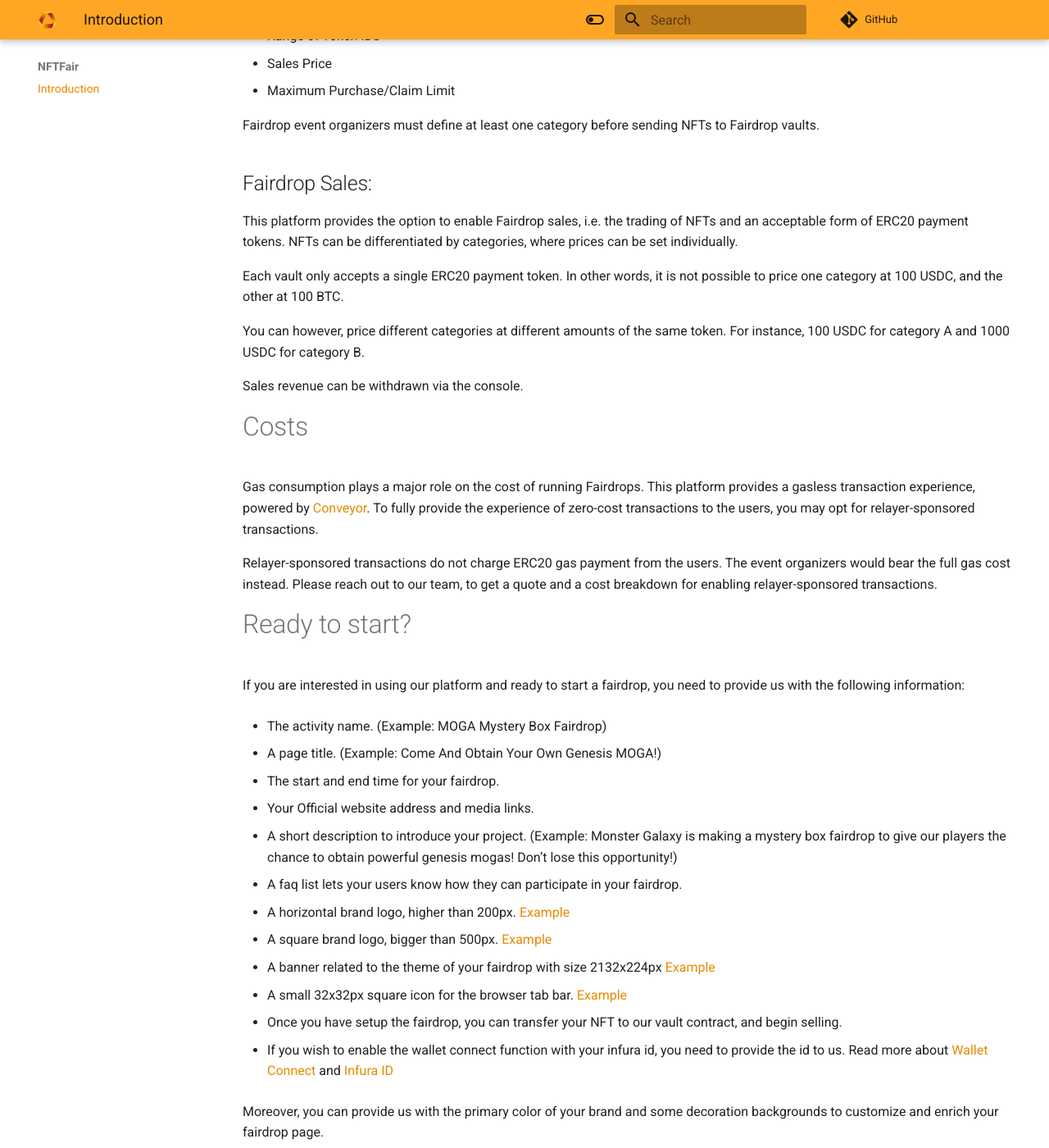
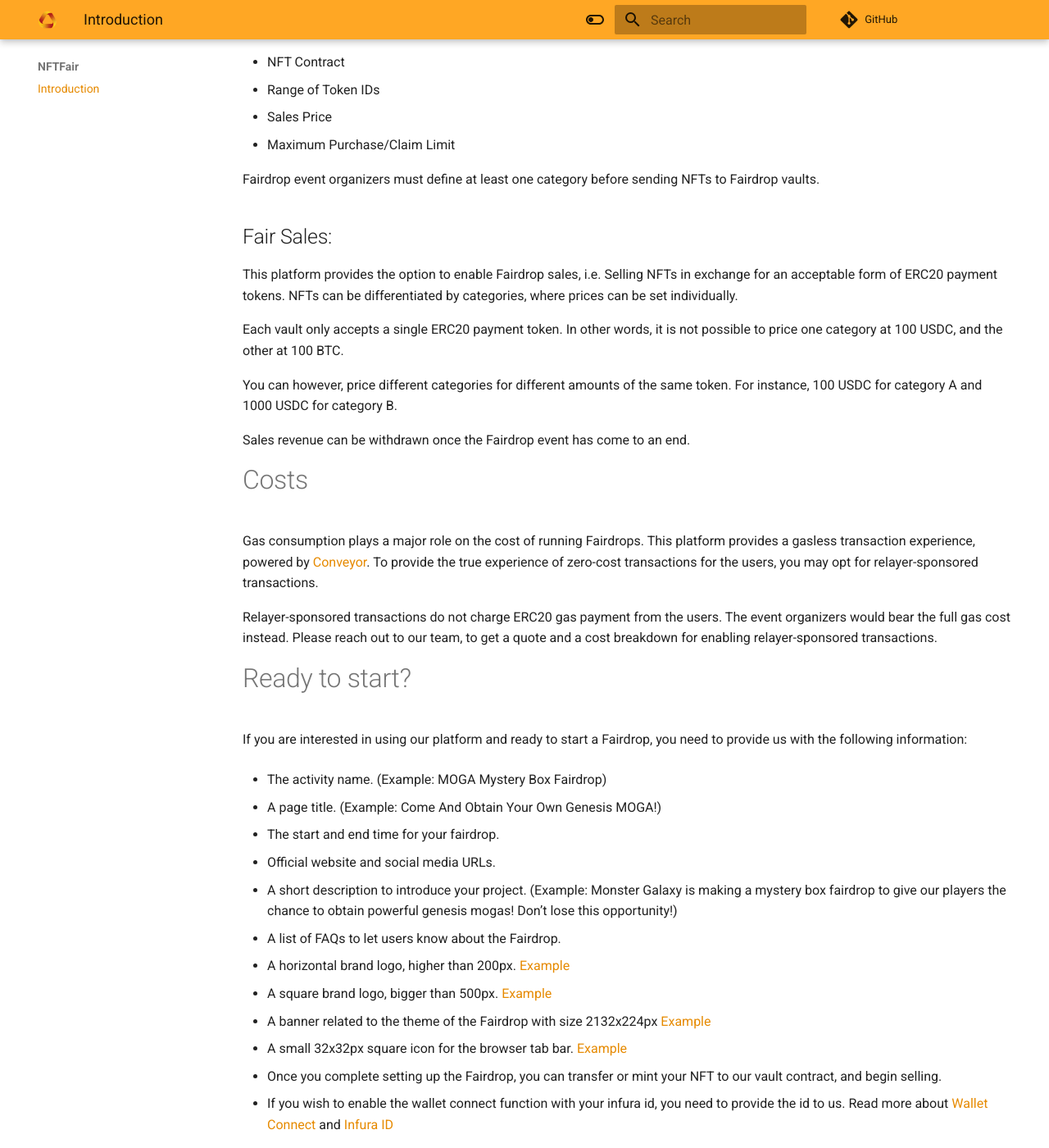
Before and after one commit to automata-network/docs, an MkDocs documentation site: the page built from docs/nftfair/introduction.md, in a window 1280 px wide and 1400 px high, scrolled down 1198 px. Shown: the whole window at 82% size. Built offline with MkDocs 1.6.1 and Material for MkDocs 9.7.7, drawn with Linux system fonts in a browser that asks for light colours; nearby versions of some CDN libraries; comment, search, counter and statistics services are not loaded; some of the changed text lies outside the part shown.

Commit message:
revised intro section as per feedback and minor grammatical issues

```diff
--- a/docs/nftfair/introduction.md
+++ b/docs/nftfair/introduction.md
@@ -2,13 +2,17 @@
 
 Automata NFTFair is A NFT launch platform, designed around principles of fairness and efficacy for a community-led experience is how we would describe NFTFair. Metadata exploits pre-sniping are all predatory practices that make it unfair for the average user to get their hands on a new collection, much less obtain rare or lucrative items.
 
-# About the fairdrop
+
+# About Fairdrops
 
 ## Network:
 
-This platform is compatible with most Layer 1 EVM networks. More specifically, we recommend hosting Fairdrop events on any of the networks below:
+This platform is easily compatible with most Layer 1 EVM networks. The currently supported network(s) are:
 
 - BSC
+
+In the future, we plan to deploy the platform to the following networks:
+
 - Polygon
 - Moonriver
 - Ethereum
@@ -25,6 +29,8 @@
 
 Mystery boxes are a more restricted form of FIFO Fairdrop. Users who participated in a mystery box fairdrop selects an NFT category, i.e. a collection of token IDs. A single token ID is then randomly chosen and not revealed until the transaction has been broadcasted.
 
+Users are also rest-assured that transaction ordering is determined and correctly enforced in a fair manner.
+
 We plan to add more templates in the future.
 
 ## Category:
@@ -38,25 +44,25 @@
 
 Fairdrop event organizers must define at least one category before sending NFTs to Fairdrop vaults.
 
-## Fairdrop Sales:
+## Fair Sales:
 
-This platform provides the option to enable Fairdrop sales, i.e. the trading of NFTs and an acceptable form of ERC20 payment tokens. NFTs can be differentiated by categories, where prices can be set individually.
+This platform provides the option to enable Fairdrop sales, i.e. Selling NFTs in exchange for an acceptable form of ERC20 payment tokens. NFTs can be differentiated by categories, where prices can be set individually.
 
 Each vault only accepts a single ERC20 payment token. In other words, it is not possible to price one category at 100 USDC, and the other at 100 BTC.
 
-You can however, price different categories at different amounts of the same token. For instance, 100 USDC for category A and 1000 USDC for category B.
+You can however, price different categories for different amounts of the same token. For instance, 100 USDC for category A and 1000 USDC for category B.
 
-Sales revenue can be withdrawn via the console.
+Sales revenue can be withdrawn once the Fairdrop event has come to an end.
 
 # Costs
 
-Gas consumption plays a major role on the cost of running Fairdrops. This platform provides a gasless transaction experience, powered by [Conveyor](https://www.ata.network/conveyor). To fully provide the experience of zero-cost transactions to the users, you may opt for relayer-sponsored transactions.
+Gas consumption plays a major role on the cost of running Fairdrops. This platform provides a gasless transaction experience, powered by [Conveyor](https://www.ata.network/conveyor). To provide the true experience of zero-cost transactions for the users, you may opt for relayer-sponsored transactions.
 
 Relayer-sponsored transactions do not charge ERC20 gas payment from the users. The event organizers would bear the full gas cost instead. Please reach out to our team, to get a quote and a cost breakdown for enabling relayer-sponsored transactions.
 
 # Ready to start?
 
-If you are interested in using our platform and ready to start a fairdrop, you need to provide us with the following information:
+If you are interested in using our platform and ready to start a Fairdrop, you need to provide us with the following information:
 
 - The activity name. (Example: MOGA Mystery Box Fairdrop)
 
@@ -64,24 +70,24 @@
 
 - The start and end time for your fairdrop.
 
-- Your Official website address and media links.
+- Official website and social media URLs.
 
 - A short description to introduce your project. (Example: Monster Galaxy is making a mystery box fairdrop to give our players the chance to obtain powerful genesis mogas! Don’t lose this opportunity!)
 
-- A faq list lets your users know how they can participate in your fairdrop.
+- A list of FAQs to let users know about the Fairdrop.
 
 - A horizontal brand logo, higher than 200px. [Example](https://ipfs.io/ipfs/bafybeihapvgs3ifvv5ts3soxpkez37yo6dln6smlza3smpjjj7dktk7fta/supercar-logo.png)
 
 - A square brand logo, bigger than 500px. [Example](https://ipfs.io/ipfs/bafybeie5adkgmljzx7qzeulnwnq3laqsne4w5myic6c75kk2sqviqdjtua/supercar-icon.png)
 
-- A banner related to the theme of your fairdrop with size 2132x224px [Example](https://ipfs.io/ipfs/bafybeicywiylhs2w6jfofgzhaw3gfnl2pen2u4wgsrmxuu7crlx46uilbe/supercar-banner.jpeg)
+- A banner related to the theme of the Fairdrop with size 2132x224px [Example](https://ipfs.io/ipfs/bafybeicywiylhs2w6jfofgzhaw3gfnl2pen2u4wgsrmxuu7crlx46uilbe/supercar-banner.jpeg)
 
 - A small 32x32px square icon for the browser tab bar. [Example](https://static.wixstatic.com/media/0653dd_303a21ade8b64ed5bca9f2755b2cb4a5~mv2.png/v1/fill/w_32%2Ch_32%2Clg_1%2Cusm_0.66_1.00_0.01/0653dd_303a21ade8b64ed5bca9f2755b2cb4a5~mv2.png)
 
-- Once you have setup the fairdrop, you can transfer your NFT to our vault contract, and begin selling.
+- Once you complete setting up the Fairdrop, you can transfer or mint your NFT to our vault contract, and begin selling.
 
 - If you wish to enable the wallet connect function with your infura id, you need to provide the id to us. Read more about [Wallet Connect](https://walletconnect.com/) and [Infura ID](https://infura.io/)
 
-Moreover, you can provide us with the primary color of your brand and some decoration backgrounds to customize and enrich your fairdrop page.
+Moreover, you can provide us with the primary color of your brand and some decoration backgrounds to customize and enrich your Fairdrop  activity page.
 
-That's all, leave the rest to us, and we'll bring you a fantastic fairdrop.
+That's all, leave the rest to us, and we'll bring you a fantastic Fairdrop.
```
